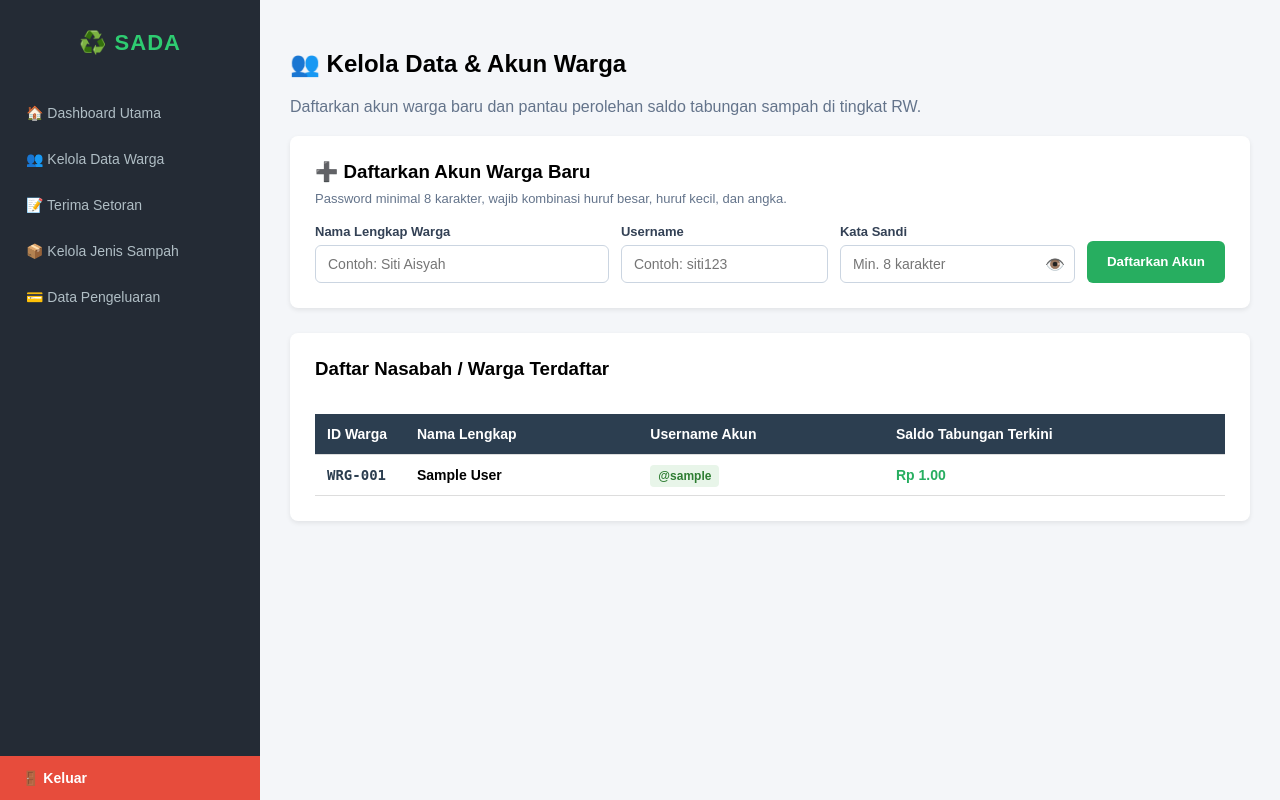
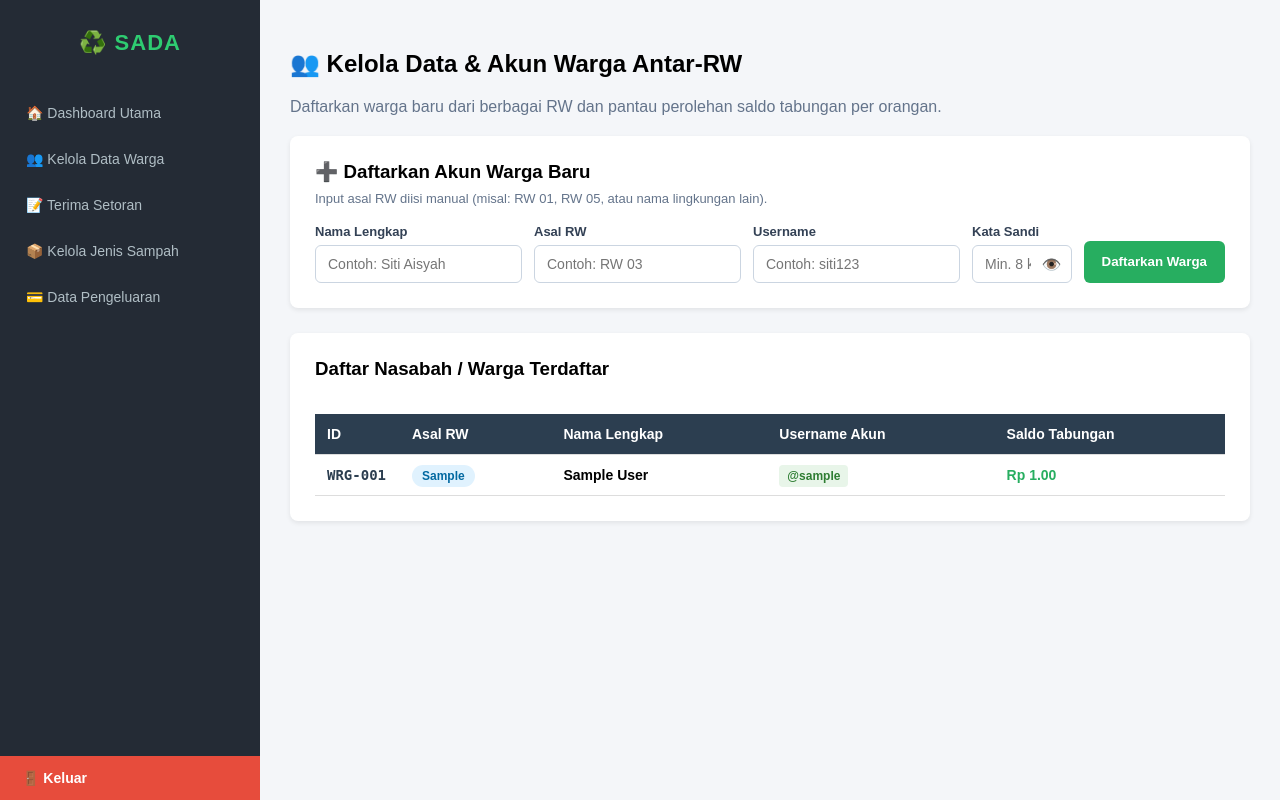
Before and after one commit to Aliansyah20/Bank-Sampah-Web, a Flask app: template app/templates/dashboard/kelola_warga.html in a window 1280 px wide. Run offline with Flask 3, Linux system fonts and the light colour scheme; the template is opened without the code that fills it: values that come from a table or form of the project are taken from there, others are empty; tables that the repository leaves empty hold one stand-in row (values such as "Sample post").

Commit message:
Update kelola_warga.html

```diff
--- a/app/templates/dashboard/kelola_warga.html
+++ b/app/templates/dashboard/kelola_warga.html
@@ -8,12 +8,14 @@
     table { width: 100%; border-collapse: collapse; margin-top: 15px; }
     th, td { border-bottom: 1px solid #ddd; padding: 12px; text-align: left; font-size: 14px; }
     th { background: #2c3e50; color: white; }
+
     .badge-user { background: #e8f5e9; color: #2e7d32; padding: 4px 8px; border-radius: 4px; font-weight: bold; font-size: 12px; }
+    .badge-rw { background: #e0f2fe; color: #0369a1; padding: 4px 10px; border-radius: 20px; font-weight: bold; font-size: 12px; }
 
-    /* Layout Form Pendaftaran Warga */
+    /* Layout Form Pendaftaran Warga Bersekat RW */
     .form-grid {
         display: grid;
-        grid-template-columns: 1.5fr 1fr 1.2fr auto;
+        grid-template-columns: 1.4fr 0.8fr 1fr 1.2fr auto;
         gap: 12px;
         align-items: flex-end;
     }
@@ -39,7 +41,6 @@
         outline: none;
     }
 
-    /* Container Password dengan Ikon Mata */
     .password-container {
         position: relative;
         width: 100%;
@@ -65,42 +66,41 @@
         background: #27ae60;
         color: white;
         border: none;
-        padding: 11px 20px;
+        padding: 11px 18px;
         border-radius: 6px;
         font-weight: 600;
         cursor: pointer;
         height: 42px;
     }
-    .btn-submit:hover {
-        background: #219150;
-    }
+    .btn-submit:hover { background: #219150; }
 
-    @media (max-width: 768px) {
-        .form-grid {
-            grid-template-columns: 1fr;
-        }
-        .btn-submit {
-            width: 100%;
-        }
+    @media (max-width: 900px) {
+        .form-grid { grid-template-columns: 1fr; }
+        .btn-submit { width: 100%; }
     }
 </style>
 {% endblock %}
 
 {% block content %}
-    <h2>👥 Kelola Data & Akun Warga</h2>
-    <p style="color: #64748b; margin-bottom: 20px;">Daftarkan akun warga baru dan pantau perolehan saldo tabungan sampah di tingkat RW.</p>
+    <h2>👥 Kelola Data & Akun Warga Antar-RW</h2>
+    <p style="color: #64748b; margin-bottom: 20px;">Daftarkan warga baru dari berbagai RW dan pantau perolehan saldo tabungan per orangan.</p>
 
-    <!-- KARTU FORM DAFTARKAN WARGA (DITAMBAHKAN DI SINI) -->
+    <!-- FORM DAFTARKAN WARGA DENGAN ASAL RW MANUAL -->
     <div class="card">
         <h3 style="margin-top: 0; margin-bottom: 8px;">➕ Daftarkan Akun Warga Baru</h3>
         <p style="color: #64748b; font-size: 13px; margin-top: 0; margin-bottom: 18px;">
-            Password minimal 8 karakter, wajib kombinasi huruf besar, huruf kecil, dan angka.
+            Input asal RW diisi manual (misal: RW 01, RW 05, atau nama lingkungan lain).
         </p>
 
         <form action="/sekben/warga/tambah" method="POST" class="form-grid">
             <div class="form-group">
-                <label>Nama Lengkap Warga</label>
+                <label>Nama Lengkap</label>
                 <input type="text" name="nama_lengkap" placeholder="Contoh: Siti Aisyah" required>
+            </div>
+
+            <div class="form-group">
+                <label>Asal RW</label>
+                <input type="text" name="rw" placeholder="Contoh: RW 03" required>
             </div>
 
             <div class="form-group">
@@ -116,34 +116,36 @@
                 </div>
             </div>
 
-            <button type="submit" class="btn-submit">Daftarkan Akun</button>
+            <button type="submit" class="btn-submit">Daftarkan Warga</button>
         </form>
     </div>
 
-    <!-- KARTU TABEL DATA WARGA -->
+    <!-- TABEL DATA WARGA -->
     <div class="card">
         <h3 style="margin-top: 0;">Daftar Nasabah / Warga Terdaftar</h3>
         <div style="overflow-x: auto;">
             <table>
                 <thead>
                     <tr>
-                        <th style="width: 90px;">ID Warga</th>
+                        <th style="width: 85px;">ID</th>
+                        <th>Asal RW</th>
                         <th>Nama Lengkap</th>
                         <th>Username Akun</th>
-                        <th>Saldo Tabungan Terkini</th>
+                        <th>Saldo Tabungan</th>
                     </tr>
                 </thead>
                 <tbody>
                     {% for w in daftar_warga %}
                     <tr>
                         <td><b style="color: #2c3e50; font-family: monospace;">WRG-{{ "%03d"|format(w.id) }}</b></td>
+                        <td><span class="badge-rw">{{ w.rw or 'RW Luar' }}</span></td>
                         <td><b>{{ w.nama_lengkap }}</b></td>
                         <td><span class="badge-user">@{{ w.username }}</span></td>
                         <td style="color: #27ae60; font-weight: bold;">Rp {{ "{:,.2f}".format(w.saldo_terkini) }}</td>
                     </tr>
                     {% else %}
                     <tr>
-                        <td colspan="4" style="text-align: center; color: #888; padding: 20px;">Belum ada warga yang didaftarkan di sistem.</td>
+                        <td colspan="5" style="text-align: center; color: #888; padding: 20px;">Belum ada warga yang didaftarkan.</td>
                     </tr>
                     {% endfor %}
                 </tbody>
@@ -151,7 +153,6 @@
         </div>
     </div>
 
-    <!-- Script Show/Hide Password -->
     <script>
         function togglePasswordVisibility(inputId, btn) {
             const input = document.getElementById(inputId);
```
